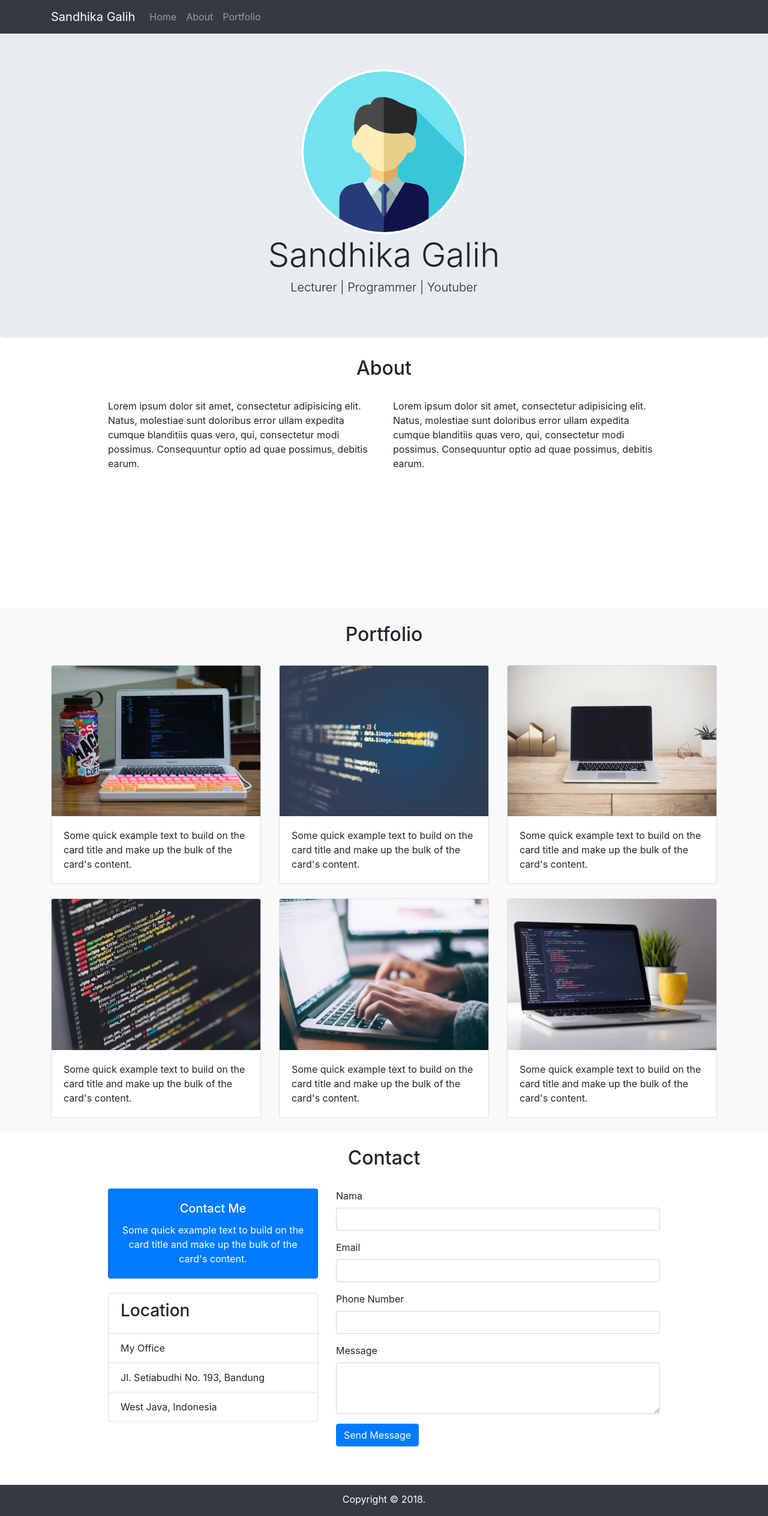
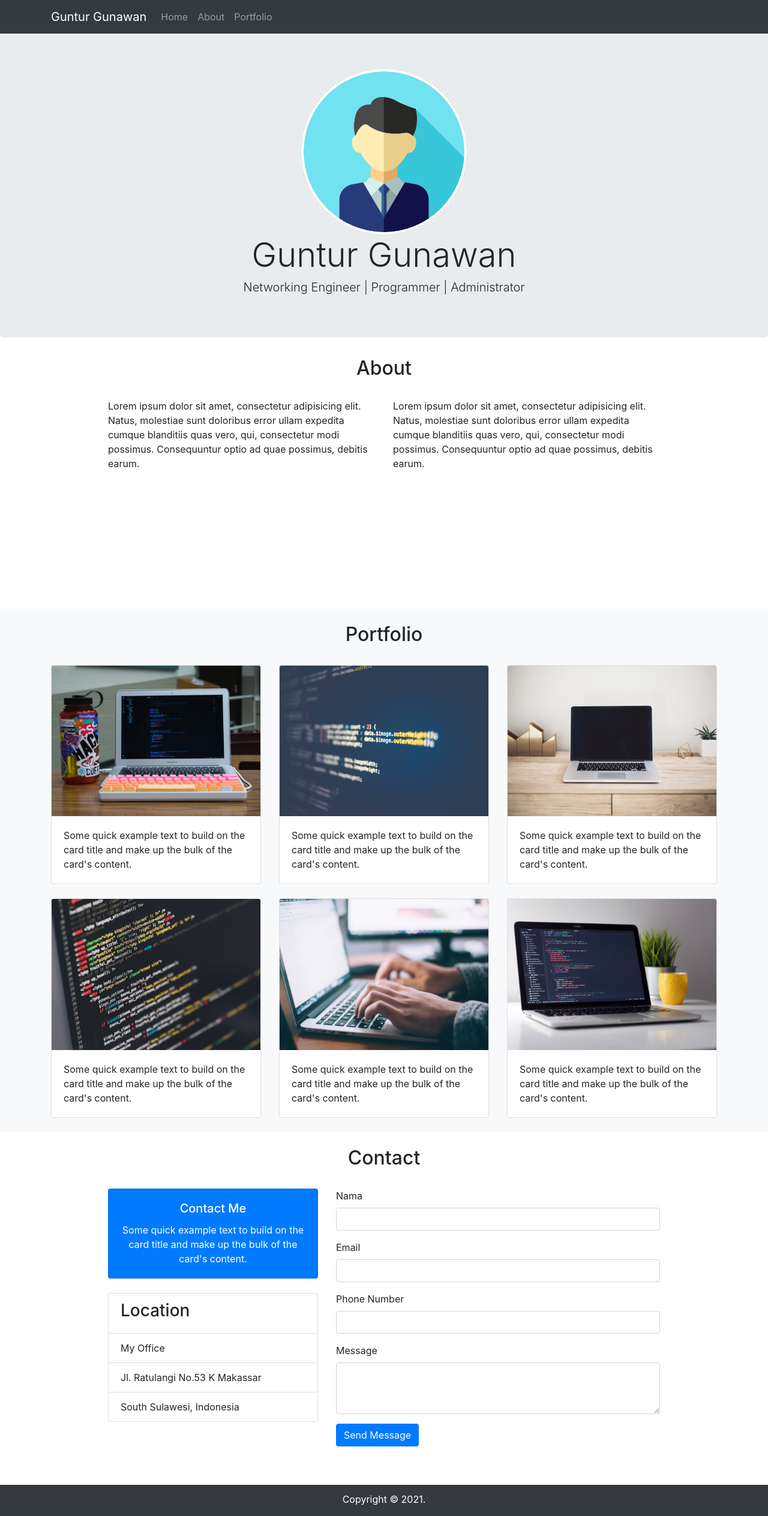
Before and after one commit to Guntur-Gunawan/Guntur-gunawan.github.io, a plain HTML site: page index.html in a window 1280 px wide. Shown: the whole page at 60% size. Drawn offline with nearby package versions, Linux system fonts and the light colour scheme.

Commit message:
initial commit

```diff
--- a/index.html
+++ b/index.html
@@ -11,13 +11,13 @@
     <!-- My CSS -->
     <link rel="stylesheet" href="css/style.css">
 
-    <title>My Portfolio</title>
+    <title>Guntur Gunawan</title>
   </head>
   <body>
 
     <nav class="navbar navbar-expand-lg navbar-dark bg-dark fixed-top">
       <div class="container">
-        <a class="navbar-brand" href="#home">Sandhika Galih</a>
+        <a class="navbar-brand" href="#home">Guntur Gunawan</a>
         <button class="navbar-toggler" type="button" data-toggle="collapse" data-target="#navbarNavDropdown" aria-controls="navbarNavDropdown" aria-expanded="false" aria-label="Toggle navigation">
           <span class="navbar-toggler-icon"></span>
         </button>
@@ -42,8 +42,8 @@
       <div class="container">
         <div class="text-center">
           <img src="img/profile1.png" class="rounded-circle img-thumbnail">
-          <h1 class="display-4">Sandhika Galih</h1>
-          <h3 class="lead">Lecturer | Programmer | Youtuber</h3>
+          <h1 class="display-4">Guntur Gunawan</h1>
+          <h3 class="lead">Networking Engineer | Programmer | Administrator</h3>
         </div>
       </div>
     </div>
@@ -159,8 +159,8 @@
             <ul class="list-group mb-4">
               <li class="list-group-item"><h3>Location</h3></li>
               <li class="list-group-item">My Office</li>
-              <li class="list-group-item">Jl. Setiabudhi No. 193, Bandung</li>
-              <li class="list-group-item">West Java, Indonesia</li>
+              <li class="list-group-item">Jl. Ratulangi No.53 K Makassar</li>
+              <li class="list-group-item">South Sulawesi, Indonesia</li>
             </ul>
           </div>
 
@@ -199,7 +199,7 @@
       <div class="container">
         <div class="row">
           <div class="col text-center">
-            <p>Copyright &copy; 2018.</p>
+            <p>Copyright &copy; 2021.</p>
           </div>
         </div>
       </div>
```
